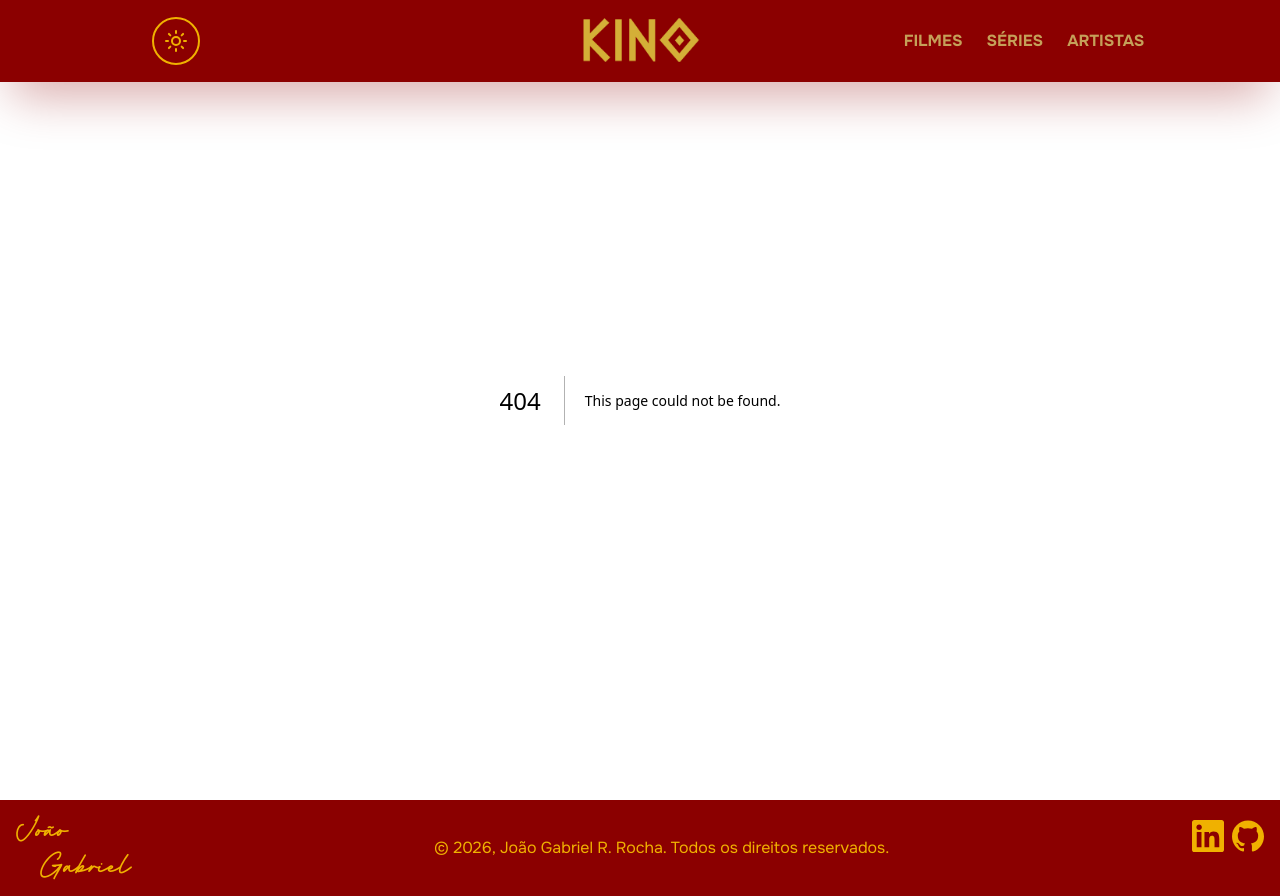
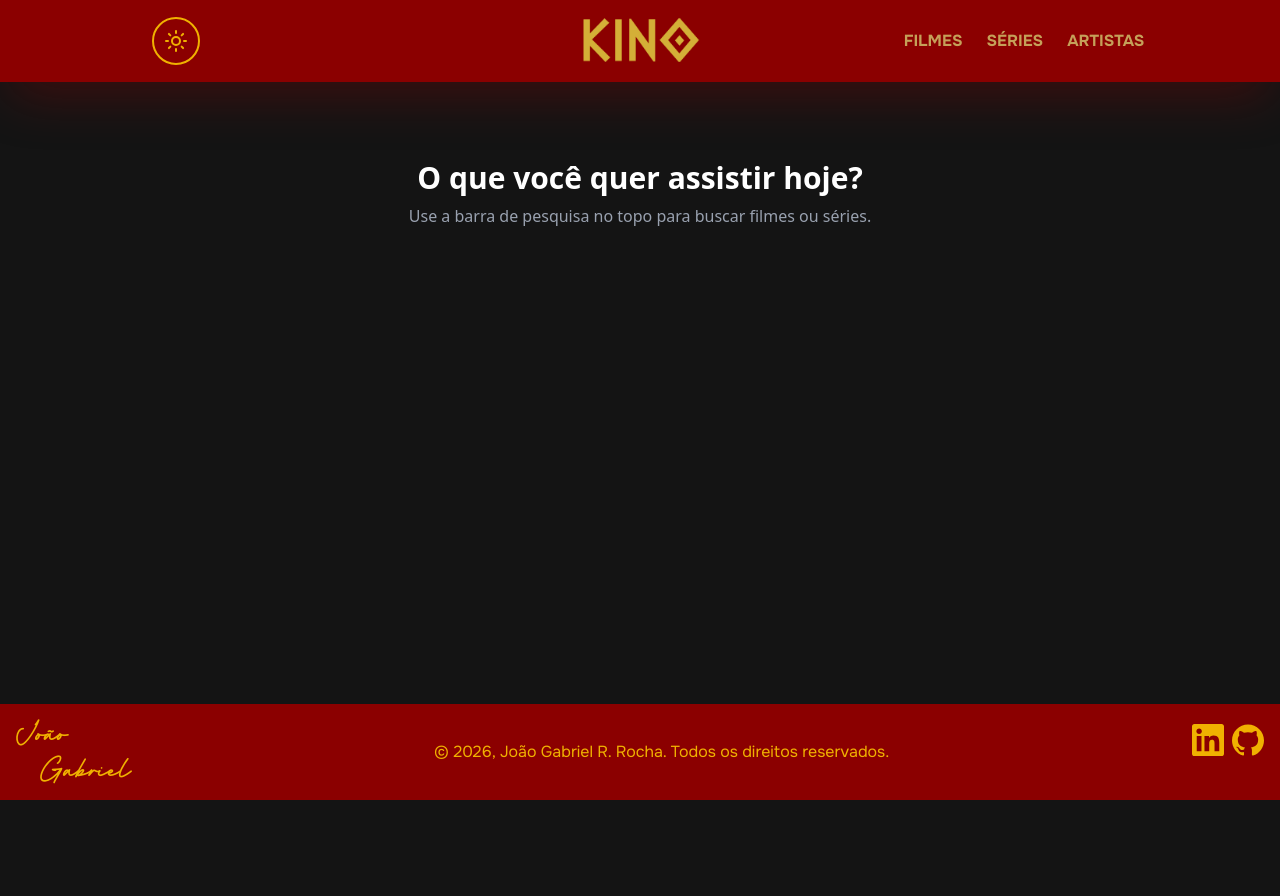
Before and after one commit to joaogabrieldev/projeto-kino, a Next.js app: page /search in a window 1280 px wide. Before the commit this address had no page. After the commit the page ends 800 px from the top, so only its background shows below. Built offline with nearby package versions, Linux system fonts and the light colour scheme.

Commit message:
feat(SearchPage): cria componente SearchPage com lógica de busca e exibição de resultados

```diff
--- /dev/null
+++ b/src/app/search/page.tsx
@@ -0,0 +1,36 @@
+import React, { use } from "react";
+
+import SearchHomePage from "@/widgets/SearchHomePage/SearchHomePage";
+
+interface ISearchPage {
+  searchParams: Promise<{
+    q?: string;
+  }>;
+}
+
+const SearchPage = ({ searchParams }: ISearchPage) => {
+  const { q } = use(searchParams);
+
+  if (!q) {
+    return (
+      <div className="mt-40 flex flex-col items-center justify-center text-white">
+        <h1 className="text-3xl font-bold">O que você quer assistir hoje?</h1>
+        <p className="mt-2 text-gray-400">
+          Use a barra de pesquisa no topo para buscar filmes ou séries.
+        </p>
+      </div>
+    );
+  }
+
+  return (
+    <div className="mt-30 flex flex-col items-center justify-center text-white">
+      <h1 className="border-2 text-3xl font-bold">
+        Resultados para: <span className="text-yellow-500">&quot;{q}&quot;</span>
+      </h1>
+
+      <SearchHomePage query={q} />
+    </div>
+  );
+};
+
+export default SearchPage;
```
